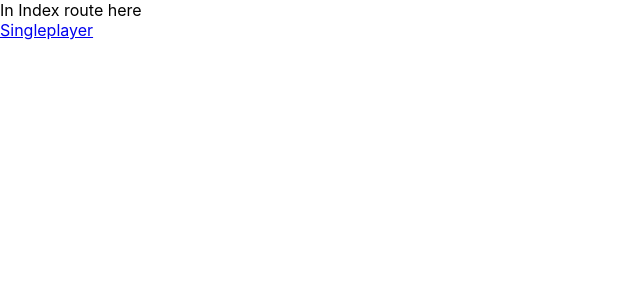
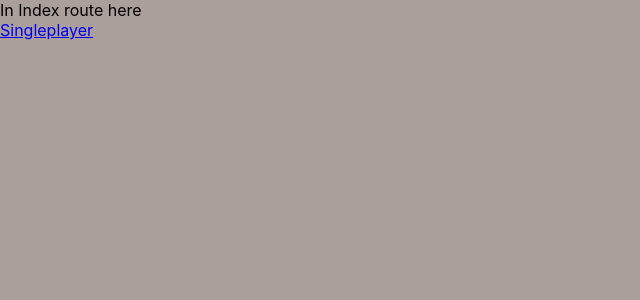
Before and after one commit to Nedomas/el-backo-frontend-steps, a React (Create React App) app: page / in a window 1280 px wide. Shown: the top 300 px of the page, without its empty margins (0-640 px from the left). Built offline with nearby package versions, Linux system fonts and the light colour scheme.

Commit message:
2.1.1 - Add background color

```diff
--- a/src/index.css
+++ b/src/index.css
@@ -6,6 +6,7 @@ body {
     sans-serif;
   -webkit-font-smoothing: antialiased;
   -moz-osx-font-smoothing: grayscale;
+  background-color: #AB9F9B;
 }
 
 code {
```
